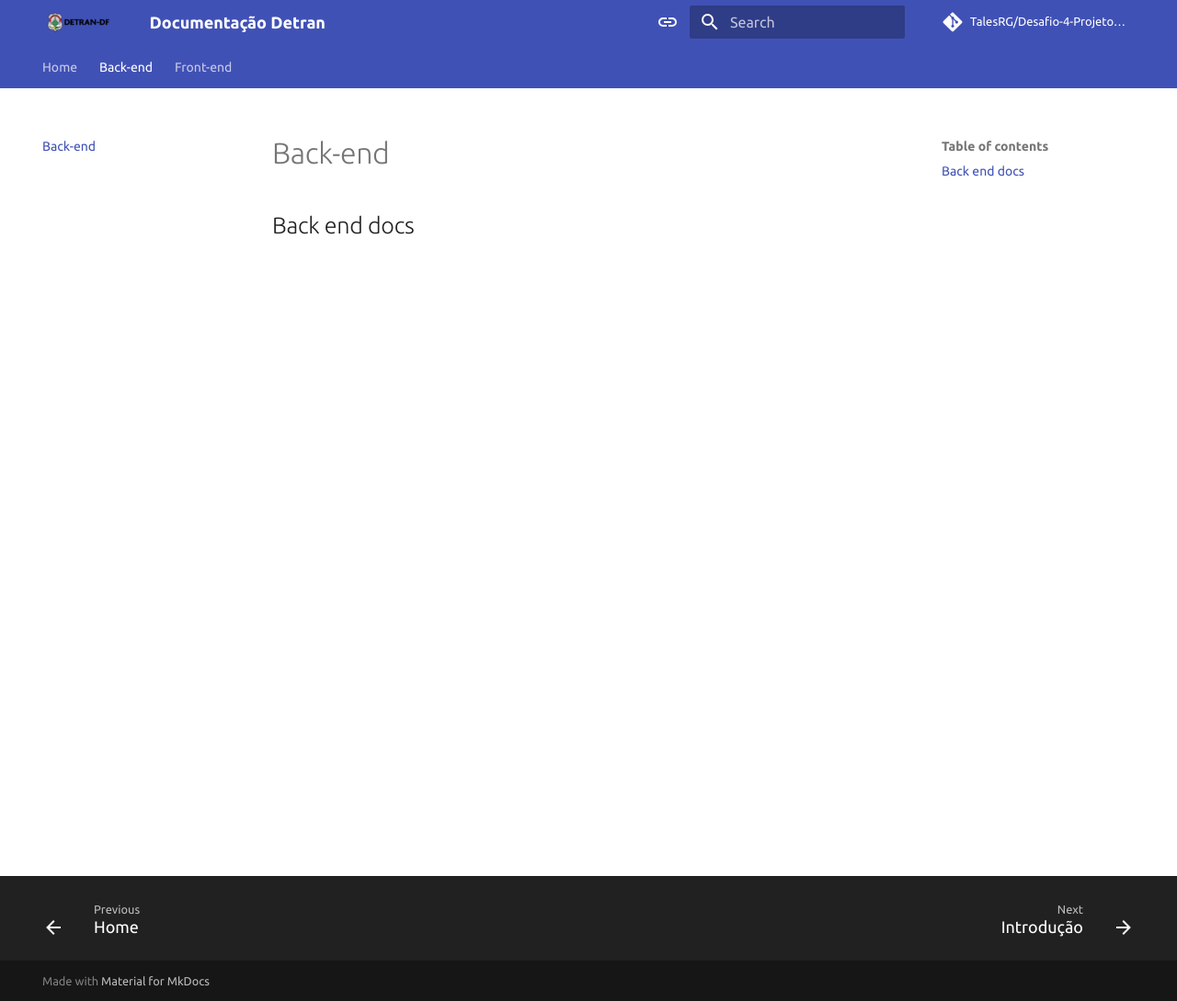
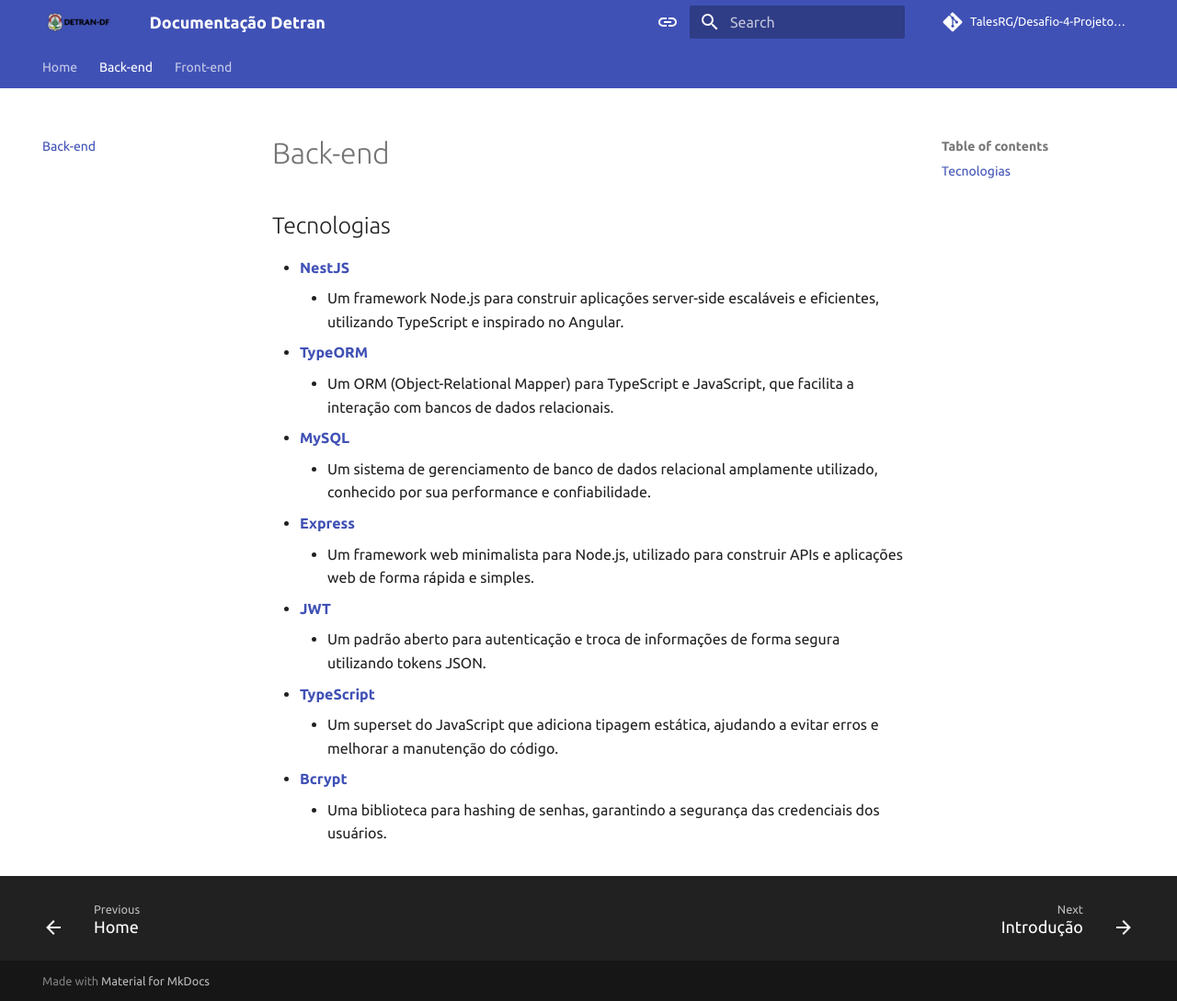
Before and after one commit to TalesRG/Desafio-4-Projeto-Final, an MkDocs documentation site: the page built from docs/back-end/index.md, in a window 1280 px wide and 1089 px high. Shown: the whole window at 92% size. Built offline with MkDocs 1.6.1 and Material for MkDocs 9.7.7, drawn with Linux system fonts in a browser that asks for light colours; comment, search, counter and statistics services are not loaded.

Commit message:
docs: add back-end technologies section to documentation

```diff
--- a/docs/back-end/index.md
+++ b/docs/back-end/index.md
@@ -1 +1,19 @@
-## Back end docs
+
+
+
+## Tecnologias
+
+- **[NestJS](https://docs.nestjs.com/)**
+    - Um framework Node.js para construir aplicações server-side escaláveis e eficientes, utilizando TypeScript e inspirado no Angular.
+- **[TypeORM](https://typeorm.io/#/)**
+    - Um ORM (Object-Relational Mapper) para TypeScript e JavaScript, que facilita a interação com bancos de dados relacionais.
+- **[MySQL](https://dev.mysql.com/doc/)**
+    - Um sistema de gerenciamento de banco de dados relacional amplamente utilizado, conhecido por sua performance e confiabilidade.
+- **[Express](https://expressjs.com/en/starter/installing.html)**
+    - Um framework web minimalista para Node.js, utilizado para construir APIs e aplicações web de forma rápida e simples.
+- **[JWT](https://jwt.io/introduction)**
+    - Um padrão aberto para autenticação e troca de informações de forma segura utilizando tokens JSON.
+- **[TypeScript](https://www.typescriptlang.org/docs/)**
+    - Um superset do JavaScript que adiciona tipagem estática, ajudando a evitar erros e melhorar a manutenção do código.
+- **[Bcrypt](https://www.npmjs.com/package/bcrypt)**
+    - Uma biblioteca para hashing de senhas, garantindo a segurança das credenciais dos usuários.
```
